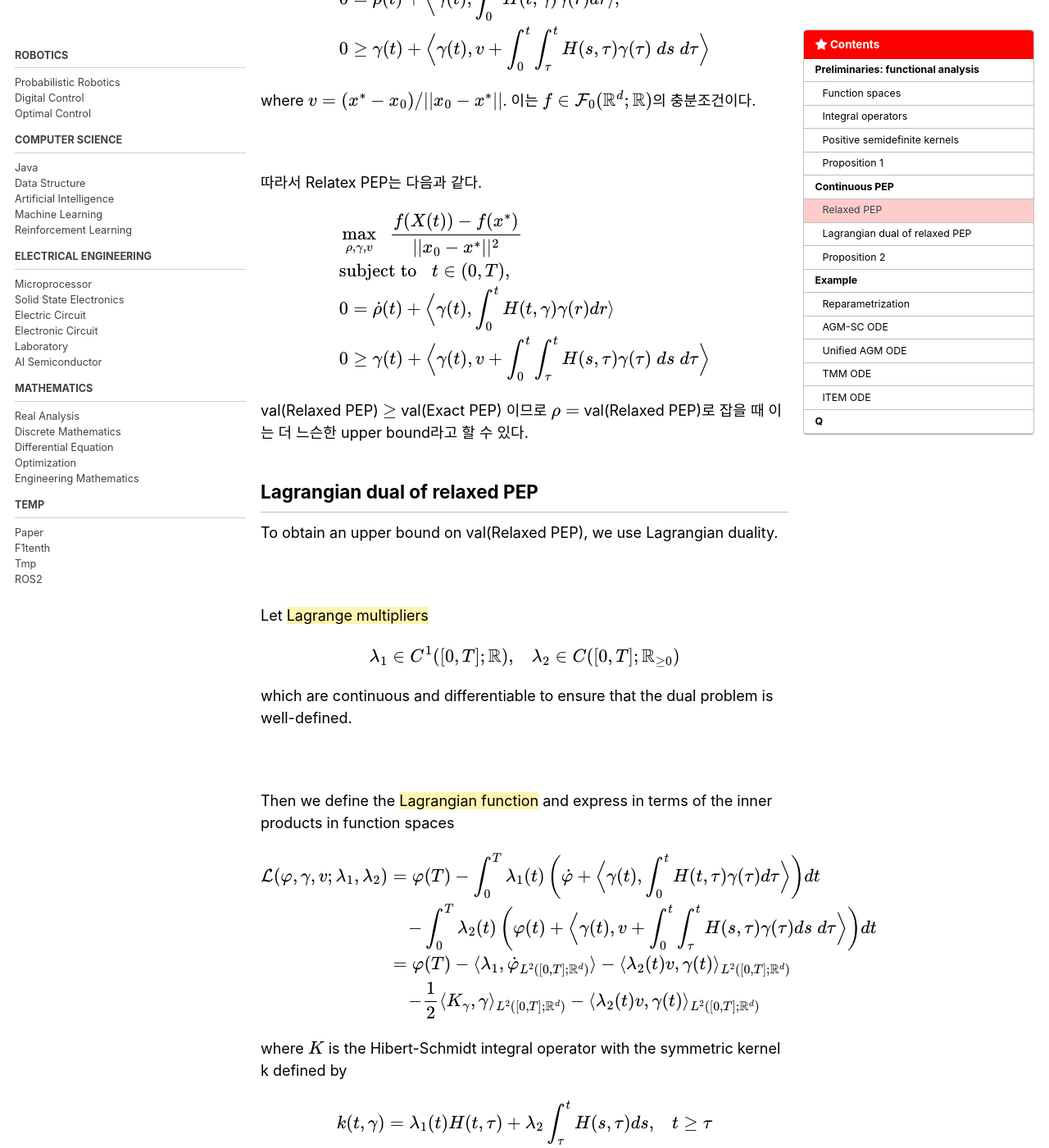
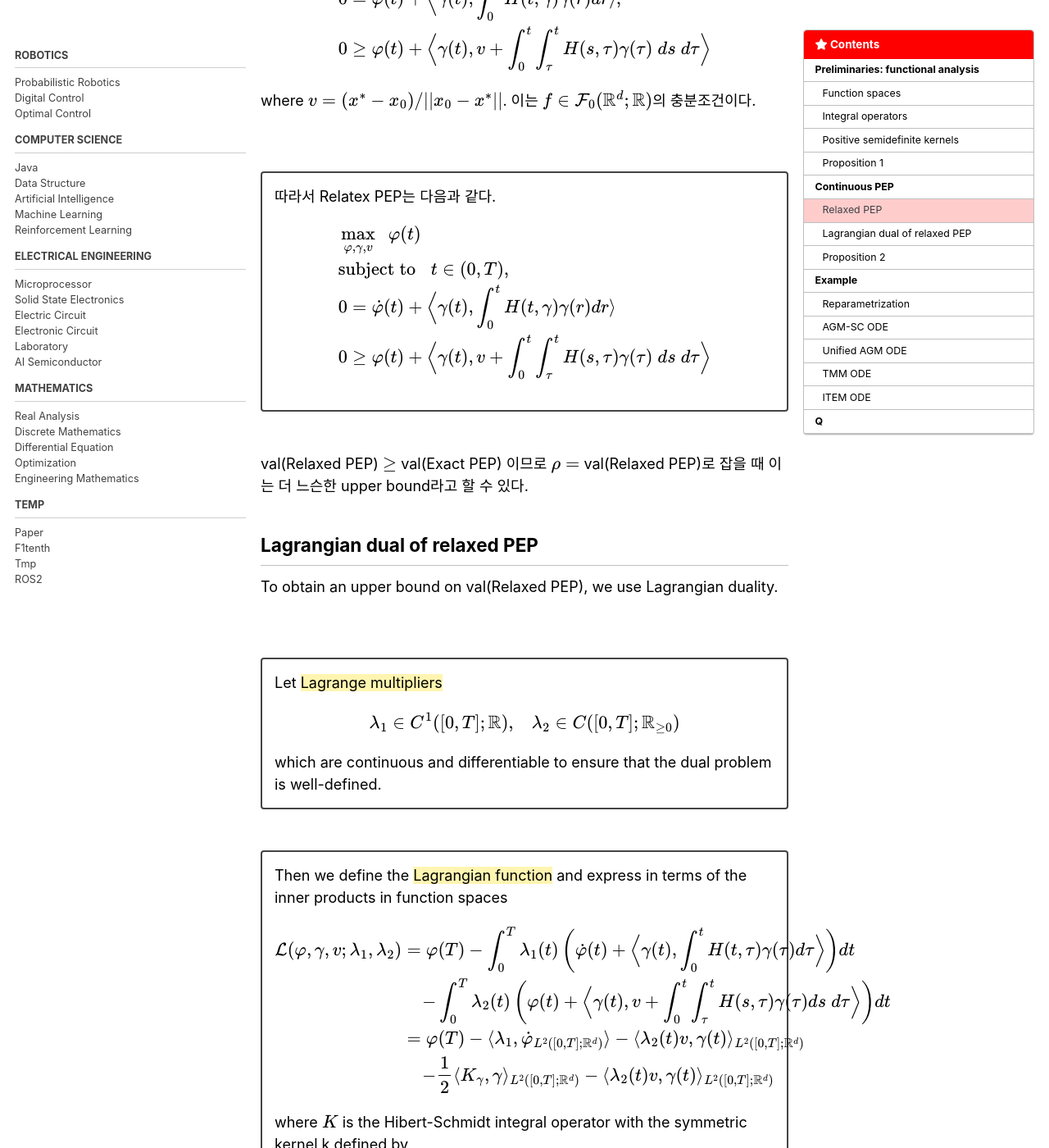
Before and after one commit to wontothree/legacy-blog, a Jekyll site: the page built from _posts/paper/2025-04-05-convergence-analysis.md, in a window 1280 px wide and 1400 px high, scrolled down 6503 px. Shown: the whole window at 82% size. Built offline with Jekyll 4.4.1, drawn with Linux system fonts in a browser that asks for light colours; cached includes are drawn as plain includes; formulas are drawn with MathJax 3; some of the changed text lies outside the part shown.

Commit message:
update contents

```diff
--- a/_posts/paper/2025-04-05-convergence-analysis.md
+++ b/_posts/paper/2025-04-05-convergence-analysis.md
@@ -23,6 +23,7 @@ categories:
 일반적인 stability의 정의에서 모든 t에 대해 다루는 반면 이 논문에서는 전반적으로 유한한 시간 구간까지를 다룬다. 문제를 조금 더 단순화한 것이다.
 
 <br>
+
 <div style="border: 2px solid #444; padding: 15px; border-radius: 4px">
   the space <span style="color: #000000; background-color:#DB4455; font-weight: bold;">$L^2([0, T]; \mathbb{R}^d)$</span> : the set of all measurable functions $f : [0, T] \rightarrow \mathbb{R}^d$ that satisfy
 
@@ -265,8 +266,8 @@ Using the chain rule and the convexity of $f$, we can derive the following equal
 
 $$
 \begin{align*}
-0 &= \dot{\rho}(t) + \Big\langle \gamma(t), \int^t_0 H(t, \gamma) \gamma(r) dr \rangle, \\
-0 &\geq \gamma(t) + \Big\langle \gamma(t), v + \int^t_0 \int^t_\tau H(s, \tau) \gamma(\tau) \; ds \; d\tau \Big\rangle
+0 &= \dot{\varphi}(t) + \Big\langle \gamma(t), \int^t_0 H(t, \gamma) \gamma(r) dr \rangle, \\
+0 &\geq \varphi(t) + \Big\langle \gamma(t), v + \int^t_0 \int^t_\tau H(s, \tau) \gamma(\tau) \; ds \; d\tau \Big\rangle
 \end{align*}
 $$
 
@@ -274,16 +275,20 @@ where $v = (x^* - x_0)/\vert\vert x_0 - x^* \vert\vert$. 이는 $f \in \mathcal{
 
 <br>
 
-따라서 Relatex PEP는 다음과 같다.
+<div style="border: 2px solid #444; padding: 15px; border-radius: 4px">
+  따라서 Relatex PEP는 다음과 같다.
 
-$$
-\begin{align*}
-& \underset{ \rho, \gamma, v}{\max} \;\; \dfrac{f(X(t)) - f(x^*)}{\vert\vert x_0 - x^* \vert\vert^2} \\
-& \mathrm{subject \; to} \;\;\; t \in (0, T), \\
-& 0 = \dot{\rho}(t) + \Big\langle \gamma(t), \int^t_0 H(t, \gamma) \gamma(r) dr \rangle \\
-& 0 \geq \gamma(t) + \Big\langle \gamma(t), v + \int^t_0 \int^t_\tau H(s, \tau) \gamma(\tau) \; ds \; d\tau \Big\rangle \\
-\end{align*}
-$$
+  $$
+  \begin{align*}
+  & \underset{ \varphi, \gamma, v}{\max} \;\; \varphi (t) \\
+  & \mathrm{subject \; to} \;\;\; t \in (0, T), \\
+  & 0 = \dot{\varphi}(t) + \Big\langle \gamma(t), \int^t_0 H(t, \gamma) \gamma(r) dr \rangle \\
+  & 0 \geq \varphi(t) + \Big\langle \gamma(t), v + \int^t_0 \int^t_\tau H(s, \tau) \gamma(\tau) \; ds \; d\tau \Big\rangle \\
+  \end{align*}
+  $$
+</div>
+
+<br>
 
 val(Relaxed PEP) $\geq$ val(Exact PEP) 이므로 $\rho = $ val(Relaxed PEP)로 잡을 때 이는 더 느슨한 upper bound라고 할 수 있다.
 
@@ -293,57 +298,63 @@ To obtain an upper bound on val(Relaxed PEP), we use Lagrangian duality.
 
 <br>
 
-Let <span style="color: #000000; background-color:#fff5b1;">Lagrange multipliers</span>
+<div style="border: 2px solid #444; padding: 15px; border-radius: 4px">
+  Let <span style="color: #000000; background-color:#fff5b1;">Lagrange multipliers</span>
 
-$$
-\lambda_1 \in C^1 ([0, T]; \mathbb{R}), \;\;\; \lambda_2 \in C ([0, T]; \mathbb{R}_{\geq 0})
-$$
+  $$
+  \lambda_1 \in C^1 ([0, T]; \mathbb{R}), \;\;\; \lambda_2 \in C ([0, T]; \mathbb{R}_{\geq 0})
+  $$
 
-which are continuous and differentiable to ensure that the dual problem is well-defined.
+  which are continuous and differentiable to ensure that the dual problem is well-defined.
+</div>
 
 <br>
 
-Then we define the <span style="color: #000000; background-color:#fff5b1;">Lagrangian function</span> and express in terms of the inner products in function spaces
+<div style="border: 2px solid #444; padding: 15px; border-radius: 4px">
+  Then we define the <span style="color: #000000; background-color:#fff5b1;">Lagrangian function</span> and express in terms of the inner products in function spaces
 
-$$
-\begin{align*}
-\mathcal{L} (\varphi, \gamma, v; \lambda_1, \lambda_2)
-&= \varphi (T) - \int_0^T \lambda_1(t) \left( \dot{\varphi} + \Big\langle \gamma (t), \int_0^t H(t, \tau) \gamma(\tau) d\tau \Big\rangle \right) dt \\
-& \;\;\;\; - \int_0^T \lambda_2(t)\left(\varphi(t) + \Big\langle \gamma(t), v + \int_0^t \int_\tau^t H(s, \tau) \gamma(\tau) ds \; d\tau \Big\rangle \right) dt \\
-&= \varphi (T) - \langle \lambda_1, \dot{\varphi}_{L^2([0, T]; \mathbb{R}^d)} \rangle - \langle \lambda_2(t) v, \gamma(t)\rangle_{L^2([0, T]; \mathbb{R}^d)} \\
-& \;\;\;\; -\dfrac{1}{2} \langle K_{\gamma}, \gamma \rangle_{L^2([0, T]; \mathbb{R}^d)} - \langle \lambda_2(t)v, \gamma(t) \rangle_{L^2([0, T]; \mathbb{R}^d)}
-\end{align*}
-$$
+  $$
+  \begin{align*}
+  \mathcal{L} (\varphi, \gamma, v; \lambda_1, \lambda_2)
+  &= \varphi (T) - \int_0^T \lambda_1(t) \left( \dot{\varphi}(t) + \Big\langle \gamma (t), \int_0^t H(t, \tau) \gamma(\tau) d\tau \Big\rangle \right) dt \\
+  & \;\;\;\; - \int_0^T \lambda_2(t)\left(\varphi(t) + \Big\langle \gamma(t), v + \int_0^t \int_\tau^t H(s, \tau) \gamma(\tau) ds \; d\tau \Big\rangle \right) dt \\
+  &= \varphi (T) - \langle \lambda_1, \dot{\varphi}_{L^2([0, T]; \mathbb{R}^d)} \rangle - \langle \lambda_2(t) v, \gamma(t)\rangle_{L^2([0, T]; \mathbb{R}^d)} \\
+  & \;\;\;\; -\dfrac{1}{2} \langle K_{\gamma}, \gamma \rangle_{L^2([0, T]; \mathbb{R}^d)} - \langle \lambda_2(t)v, \gamma(t) \rangle_{L^2([0, T]; \mathbb{R}^d)}
+  \end{align*}
+  $$
 
-where $K$ is the Hibert-Schmidt integral operator with the symmetric kernel k defined by
+  where $K$ is the Hibert-Schmidt integral operator with the symmetric kernel k defined by
 
-$$
-k(t, \gamma) = \lambda_1(t) H(t, \tau) + \lambda_2 \int_{\tau}^t H(s, \tau) ds, \;\;\; t \geq \tau
-$$
+  $$
+  k(t, \gamma) = \lambda_1(t) H(t, \tau) + \lambda_2 \int_{\tau}^t H(s, \tau) ds, \;\;\; t \geq \tau
+  $$
+</div>
 
 <br>
 
-The <span style="color: #000000; background-color:#fff5b1;">dual function</span> is defined as
+<div style="border: 2px solid #444; padding: 15px; border-radius: 4px">
+  The <span style="color: #000000; background-color:#fff5b1;">dual function</span> is defined as
 
-$$
-\begin{align*}
+  $$
+  \begin{align*}
 
-\text{Dual}(\lambda_1, \lambda_2)
-&= \sup_{\varphi, \gamma, v} \mathcal{L}(\varphi, \gamma, v; \lambda_1, \lambda_2) \\
-&=
-\begin{cases}
-\inf_{\nu \in (0, \infty)} [\nu: S_{\lambda_1, \lambda_{2, \nu}} \succeq 0] & \text{if} \quad \lambda_1(0) = 0, \; \lambda_1(T) = 1, \; \dot{\lambda}_1(t) = \lambda_2(t) \\
-\infty & \text{otherwise}
-\end{cases}
+  \text{Dual}(\lambda_1, \lambda_2)
+  &= \sup_{\varphi, \gamma, v} \mathcal{L}(\varphi, \gamma, v; \lambda_1, \lambda_2) \\
+  &=
+  \begin{cases}
+  \inf_{\nu \in (0, \infty)} [\nu: S_{\lambda_1, \lambda_{2, \nu}} \succeq 0] & \text{if} \quad \lambda_1(0) = 0, \; \lambda_1(T) = 1, \; \dot{\lambda}_1(t) = \lambda_2(t) \\
+  \infty & \text{otherwise}
+  \end{cases}
 
-\end{align*}
-$$
+  \end{align*}
+  $$
 
-where $S_{\lambda_1, \lambda_2, \nu}$ is a symmetric kernel on $[0, T]^2$ (<span style="color: #000000; background-color:#fff5b1;">PEP kernel</span>) given by
+  where $S_{\lambda_1, \lambda_2, \nu}$ is a symmetric kernel on $[0, T]^2$ (<span style="color: #000000; background-color:#fff5b1;">PEP kernel</span>) given by
 
-$$
-S_{\lambda_1, \lambda_2, \nu} (t, \tau) = \nu \left( \lambda_1(t) H(t, \tau) + \lambda_2(t) \int_{\tau}^t H(s, \tau) ds \right) - \dfrac{1}{2} \lambda_2(t) \lambda(\tau), \;\;\; t \geq \tau
-$$
+  $$
+  S_{\lambda_1, \lambda_2, \nu} (t, \tau) = \nu \left( \lambda_1(t) H(t, \tau) + \lambda_2(t) \int_{\tau}^t H(s, \tau) ds \right) - \dfrac{1}{2} \lambda_2(t) \lambda(\tau), \;\;\; t \geq \tau
+  $$
+</div>
 
 <br>
 
```
Also changed, not shown: _posts/paper/2025-04-17-rl-for-crypto-trading.md (deleted, +0 -21 lines).
